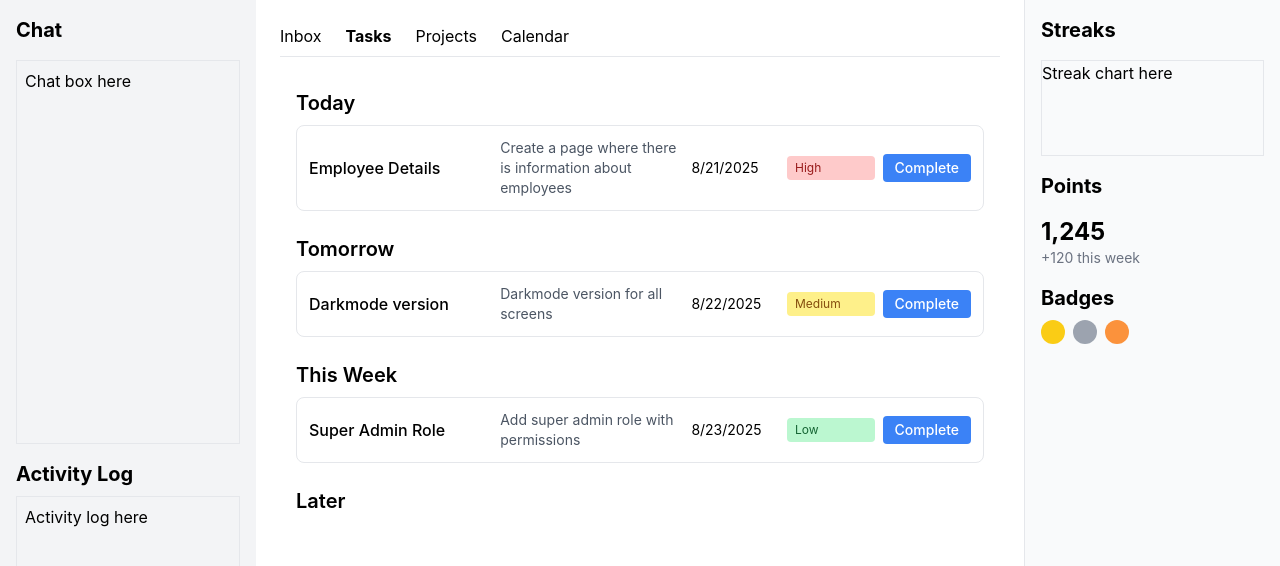
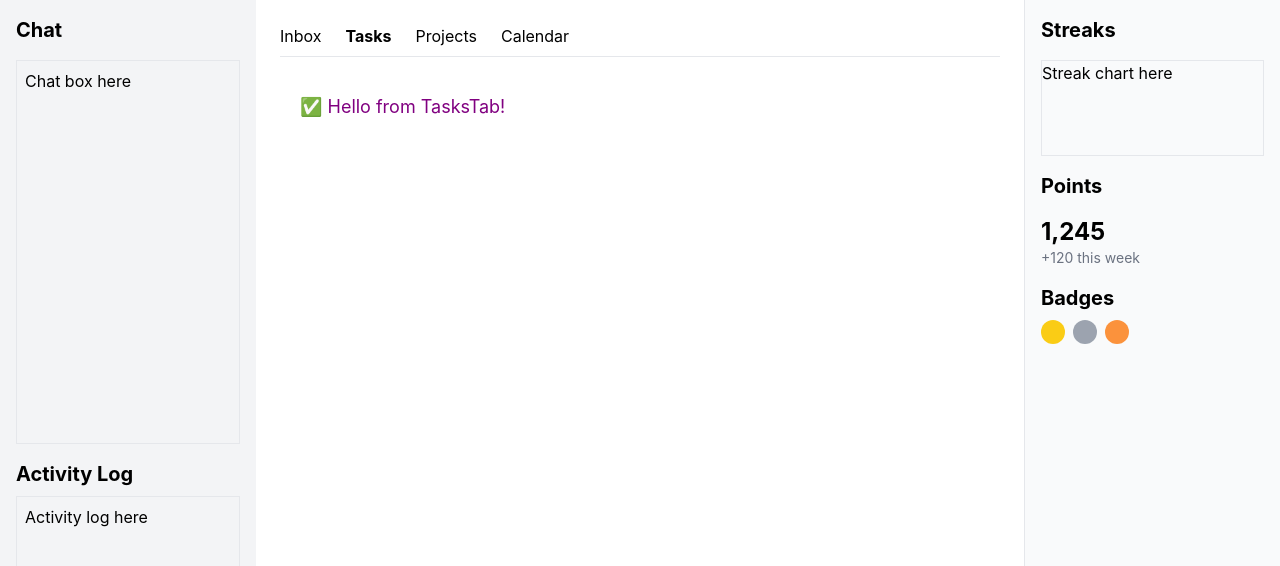
Before and after one commit to holly-ai-2025/holly-v6, a React (Vite) app in the folder apps/frontend/: page / in a window 1280 px wide. Both pictures are taken after a click on the button "Tasks". Shown: the top 566 px of the page. Built offline with nearby package versions, Linux system fonts and the light colour scheme.

Commit message:
test: render hello message in TasksTab to verify wiring

```diff
--- a/apps/frontend/src/components/TasksTab.tsx
+++ b/apps/frontend/src/components/TasksTab.tsx
@@ -1,62 +1,9 @@
-import React, { useState } from 'react';
-import { tasks as initialTasks } from '../data/tasks';
-import { groupTasks } from '../utils/groupTasks';
+import React from 'react';
 
-const Section: React.FC<{ title: string; children: React.ReactNode }> = ({ title, children }) => (
-  <div className="mb-6">
-    <h2 className="text-xl font-semibold mb-2">{title}</h2>
-    <div className="space-y-2">{children}</div>
-  </div>
-);
-
-const priorityColors: Record<string, string> = {
-  high: 'bg-red-200 text-red-800',
-  medium: 'bg-yellow-200 text-yellow-800',
-  low: 'bg-green-200 text-green-800',
-};
-
-const TaskRow: React.FC<{ task: any; onToggle: () => void }> = ({ task, onToggle }) => (
-  <div className={`rounded-lg border p-3 flex items-center justify-between ${task.status === 'done' ? 'opacity-70' : ''}`}>
-    <div className="flex-1 grid grid-cols-6 gap-2 items-center">
-      <span className={`col-span-2 font-medium ${task.status === 'done' ? 'line-through' : ''}`}>{task.title}</span>
-      <span className={`col-span-2 text-sm text-gray-600 ${task.status === 'done' ? 'line-through' : ''}`}>{task.description}</span>
-      <span className="text-sm">{new Date(task.dueDate).toLocaleDateString()}</span>
-      <span className={`capitalize text-xs px-2 py-1 rounded ${priorityColors[task.priority]}`}>{task.priority}</span>
-    </div>
-    <button
-      className={`ml-2 px-3 py-1 rounded text-sm font-medium transition ${task.status === 'done' ? 'bg-gray-200 text-gray-800 hover:bg-gray-300' : 'bg-blue-500 text-white hover:bg-blue-600'}`}
-      onClick={onToggle}
-    >
-      {task.status === 'done' ? 'Undo' : 'Complete'}
-    </button>
-  </div>
-);
-
-const TasksTab: React.FC = () => {
-  const [taskState, setTaskState] = useState(initialTasks);
-
-  const handleToggle = (id: string) => {
-    setTaskState(prev => prev.map(t => t.id === id ? { ...t, status: t.status === 'done' ? 'todo' : 'done' } : t));
-  };
-
-  const grouped = groupTasks(taskState);
-
+export default function TasksTab() {
   return (
-    <div className="p-4">
-      <Section title="Today">
-        {grouped.today.map(task => <TaskRow key={task.id} task={task} onToggle={() => handleToggle(task.id)} />)}
-      </Section>
-      <Section title="Tomorrow">
-        {grouped.tomorrow.map(task => <TaskRow key={task.id} task={task} onToggle={() => handleToggle(task.id)} />)}
-      </Section>
-      <Section title="This Week">
-        {grouped.thisWeek.map(task => <TaskRow key={task.id} task={task} onToggle={() => handleToggle(task.id)} />)}
-      </Section>
-      <Section title="Later">
-        {grouped.later.map(task => <TaskRow key={task.id} task={task} onToggle={() => handleToggle(task.id)} />)}
-      </Section>
+    <div style={{ padding: '20px', fontSize: '18px', color: 'purple' }}>
+      ✅ Hello from TasksTab!
     </div>
   );
-};
-
-export default TasksTab;
+}
```
